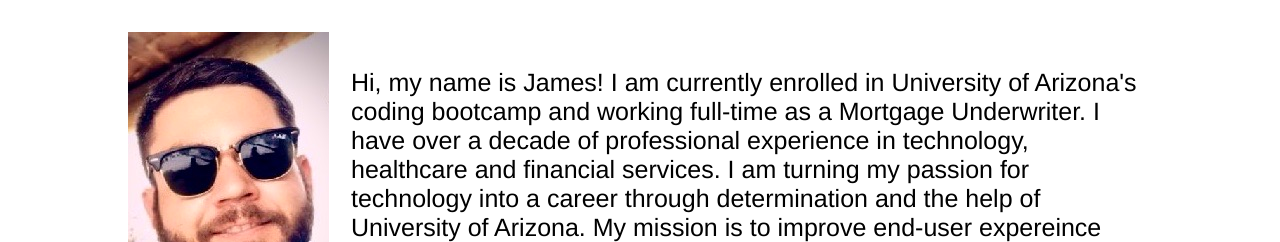
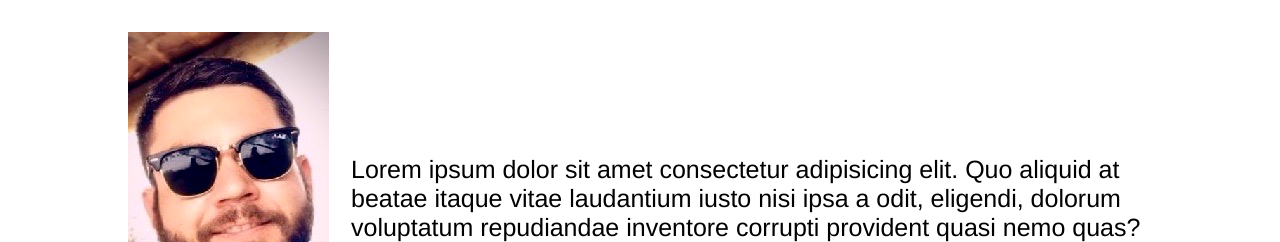
Before and after one commit to JamesCostello-dev/JamesCostello-dev.github.io, a plain HTML site: page index.html in a window 1280 px wide. Shown: the part 558-800 px from the top of the page. Drawn offline with Linux system fonts and the light colour scheme.

Commit message:
update bio section with lorem

```diff
--- a/index.html
+++ b/index.html
@@ -59,7 +59,7 @@
   </div>
 
   <div class='about-text'>
-    <p>Hi, my name is James!  I am currently enrolled in University of Arizona's coding bootcamp and working full-time as a Mortgage Underwriter.  I have over a decade of professional experience in technology, healthcare and financial services.  I am turning my passion for technology into a career through determination and the help of University of Arizona.  My mission is to improve end-user expereince through new strategies and cutting edge technologies.  In my <a href='#my-projects'>Projects Section</a> you will find a variety of web and mobile friendly applications.  If you like what you see, check out my <a href='#get-in-touch'>Contact Section</a> to get in touch!</p>
+    <p>Lorem ipsum dolor sit amet consectetur adipisicing elit. Quo aliquid at beatae itaque vitae laudantium iusto nisi ipsa a odit, eligendi, dolorum voluptatum repudiandae inventore corrupti provident quasi nemo quas?</p>
   </div>
 
 </section>
```
